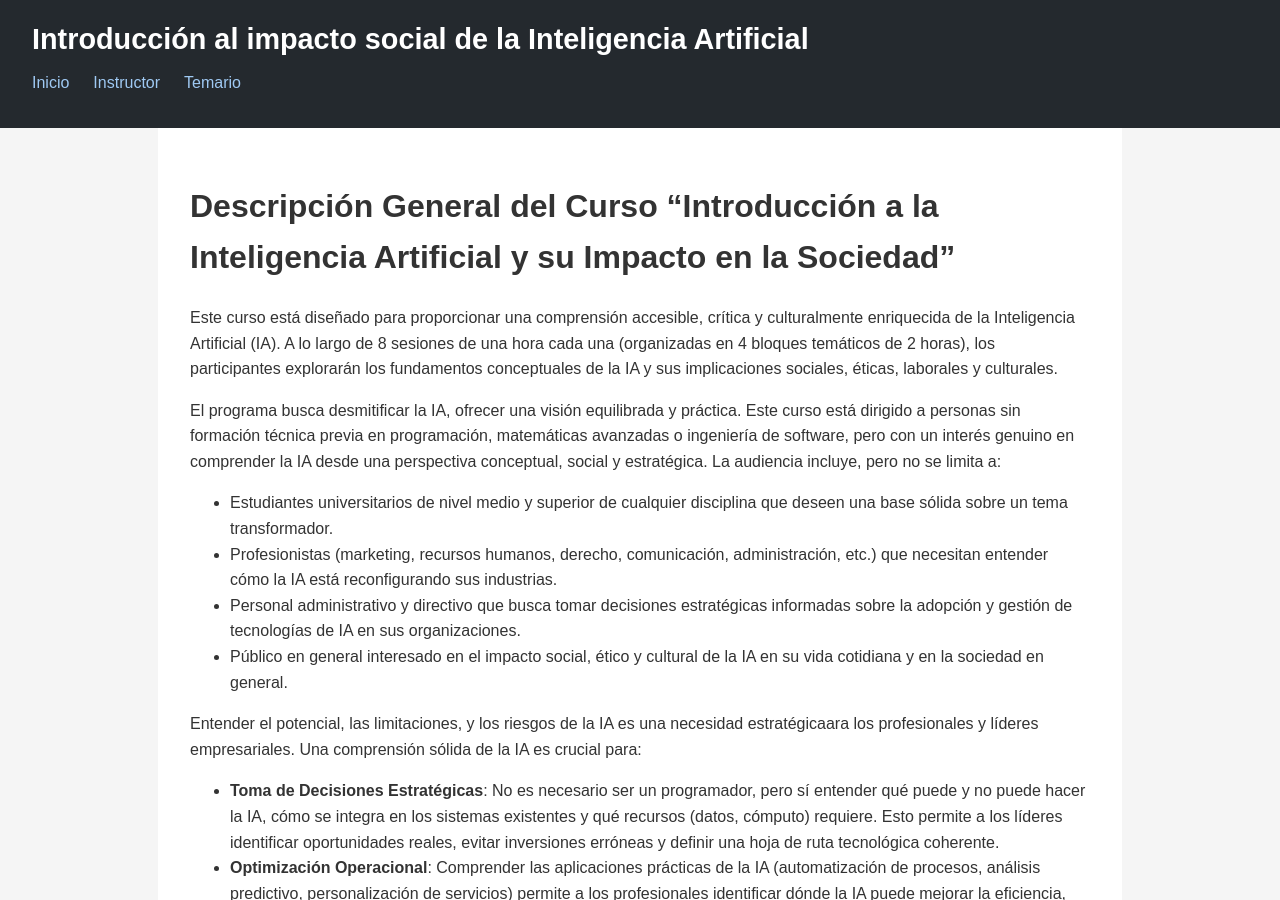
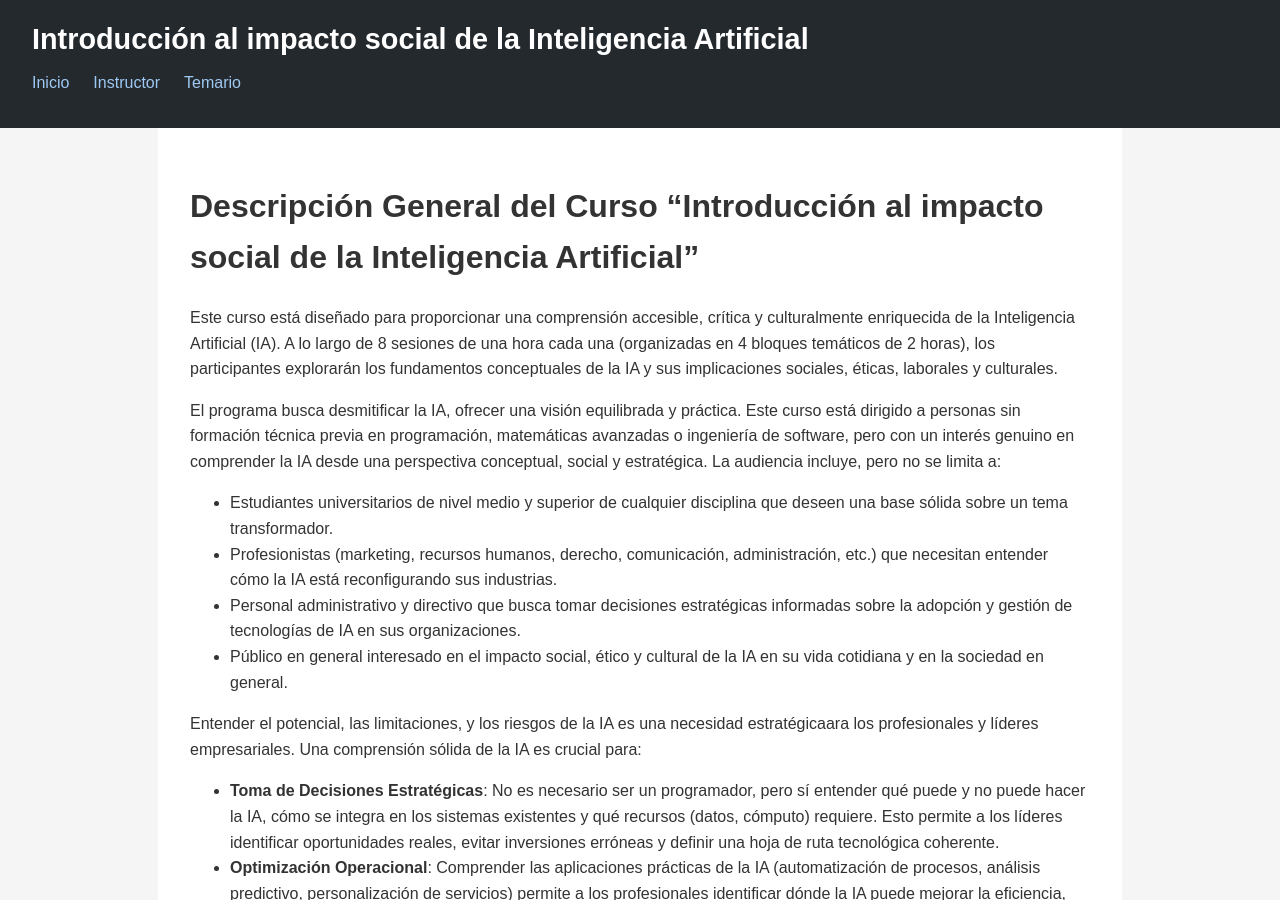
Before and after one commit to ArnulfoPerez/curso_ia, a Jekyll site: the page built from index.md, in a window 1280 px wide and 900 px high. Built offline with Jekyll 4.4.1, drawn with Linux system fonts in a browser that asks for light colours.

Commit message:
Update index.md
{{ site.title }}

```diff
--- a/index.md
+++ b/index.md
@@ -3,7 +3,7 @@ layout: default
 title: Inicio
 ---
 
-# Descripción General del Curso "Introducción a la Inteligencia Artificial y su Impacto en la Sociedad"
+# Descripción General del Curso "{{ site.title }}"
 
 Este curso está diseñado para proporcionar una comprensión accesible, crítica y culturalmente enriquecida de la Inteligencia Artificial (IA). A lo largo de 8 sesiones de una hora cada una (organizadas en 4 bloques temáticos de 2 horas), los participantes explorarán los fundamentos conceptuales de la IA y sus implicaciones sociales, éticas, laborales y culturales.
 
```
